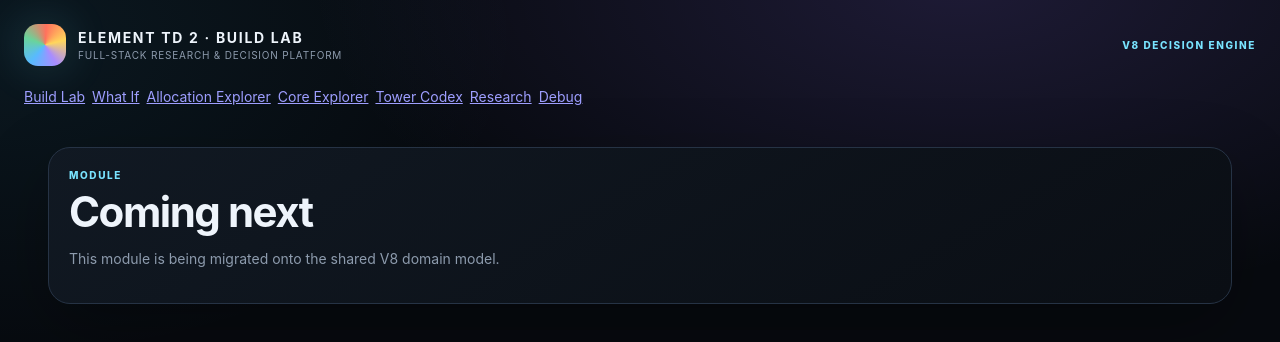
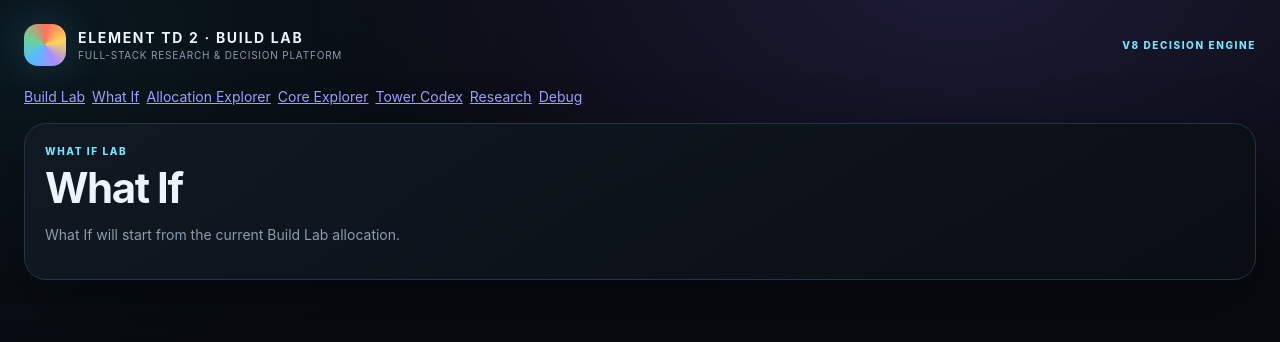
Before and after one commit to jjtzoo/Build-Lab-ETD2, a Next.js app: page /what-if in a window 1280 px wide. Shown: the top 342 px of the page. Built offline with nearby package versions, Linux system fonts and the light colour scheme.

Commit message:
integrate anchor-aware package search

```diff
--- a/app/api/optimize/route.ts
+++ b/app/api/optimize/route.ts
@@ -5,12 +5,22 @@
 const elements = ["Light","Darkness","Water","Fire","Nature","Earth"] as const;
 
 export async function POST(request: Request) {
-  const body = await request.json().catch(()=>null) as { core?: unknown } | null;
+  const body = await request.json().catch(()=>null) as {
+    core?: unknown;
+    anchor?: unknown;
+  } | null;
   const core = Array.isArray(body?.core) ? body.core : [];
+  const anchor =
+    typeof body?.anchor === "string"
+      ? body.anchor
+      : "Auto";
   if (core.length !== 3 || new Set(core).size !== 3 || core.some((x)=>!elements.includes(x as ElementName))) {
     return NextResponse.json({ error: "Choose exactly three distinct core elements." }, { status: 400 });
   }
-  const results = optimizeV8(core as ElementName[]);
+  const results = optimizeV8(
+    core as ElementName[],
+    anchor,
+  );
   return NextResponse.json({
     results: results.finalists.slice(0, 20),
     legalCount: results.evaluations.length,
--- a/app/what-if/page.tsx
+++ b/app/what-if/page.tsx
@@ -1,13 +1,19 @@
-export default function Page() {
+"use client";
+
+import { useState } from "react";
+
+export default function WhatIfPage() {
+  const [message] = useState(
+    "What If will start from the current Build Lab allocation.",
+  );
+
   return (
-    <main className="shell">
-      <section className="panel">
-        <div className="eyebrow">MODULE</div>
-        <h1>Coming next</h1>
-        <p className="muted">
-          This module is being migrated onto the shared V8 domain model.
-        </p>
-      </section>
-    </main>
+    <section className="panel">
+      <div className="eyebrow">WHAT IF LAB</div>
+
+      <h1>What If</h1>
+
+      <p className="muted">{message}</p>
+    </section>
   );
 }
--- a/lib/engine/evaluator-run.ts
+++ b/lib/engine/evaluator-run.ts
@@ -98,6 +98,7 @@
   selectedTowers: Tower[],
   anchor: string | null = null,
 ): CandidateEvaluation {
+
   const allocationLegality =
     evaluateLegality(
       allocation,
--- /dev/null
+++ b/lib/engine/package-search.ts
@@ -0,0 +1,171 @@
+import type {
+  Allocation,
+  ElementName,
+  Tower,
+} from "@/lib/types";
+
+import { TOWERS } from "@/lib/data";
+
+import { evaluatePackage } from "./package-evaluator";
+
+import {
+  buildTowerState,
+} from "./tower-state";
+
+import {
+  evaluateTower,
+} from "./evaluator-bundle";
+
+import type {
+  PackageEvaluation,
+  TowerEvaluationBundle,
+} from "./types";
+
+export interface PackageSearchResult {
+  towers: Tower[];
+  bundles: TowerEvaluationBundle[];
+  evaluation: PackageEvaluation;
+}
+
+function packageSortScore(
+  bundle: TowerEvaluationBundle,
+): number {
+  const dps =
+    typeof bundle.dps.score === "number"
+      ? bundle.dps.score
+      : 0;
+
+  const control =
+    typeof bundle.control.score === "number"
+      ? bundle.control.score
+      : 0;
+
+  const coverage =
+    typeof bundle.coverage.score === "number"
+      ? bundle.coverage.score
+      : 0;
+
+  const amplification =
+    typeof bundle.amplification.score === "number"
+      ? bundle.amplification.score
+      : 0;
+
+  const range =
+    typeof bundle.range.score === "number"
+      ? bundle.range.score
+      : 0;
+
+  const scaling =
+    typeof bundle.scaling.score === "number"
+      ? bundle.scaling.score
+      : 0;
+
+  return (
+    dps * 0.5 +
+    control * 0.15 +
+    coverage * 0.15 +
+    amplification * 0.1 +
+    range * 0.05 +
+    scaling * 0.05
+  );
+}
+
+function unlockedBundles(
+  allocation: Allocation,
+): TowerEvaluationBundle[] {
+  return TOWERS
+    .filter((tower) => {
+      const state =
+        buildTowerState(
+          tower,
+          allocation,
+        );
+
+      return state.unlocked && state.tier > 0;
+    })
+    .map((tower) =>
+      evaluateTower(
+        buildTowerState(
+          tower,
+          allocation,
+        ),
+      ),
+    );
+}
+
+export function searchPackage(
+  allocation: Allocation,
+  _core: ElementName[],
+  anchor = "Auto",
+): PackageSearchResult | null {
+  const bundles =
+    unlockedBundles(allocation);
+
+  if (!bundles.length) {
+    return null;
+  }
+
+  let ordered = [...bundles].sort(
+    (a, b) =>
+      packageSortScore(b) -
+      packageSortScore(a),
+  );
+
+  if (
+    anchor !== "Auto"
+  ) {
+    const anchorBundle =
+      ordered.find(
+        (bundle) =>
+          bundle.state.tower.name ===
+          anchor,
+      );
+
+    if (!anchorBundle) {
+      return null;
+    }
+
+    ordered = [
+      anchorBundle,
+      ...ordered.filter(
+        (bundle) =>
+          bundle.state.tower.name !==
+          anchor,
+      ),
+    ];
+  }
+
+  /*
+   * Start conservatively with a small package.
+   * The package evaluator decides whether the set
+   * is viable and complete.
+   *
+   * Package expansion will be made more sophisticated
+   * after anchor behavior has regression coverage.
+   */
+  const selected =
+    ordered.slice(0, 5);
+
+  const evaluation =
+    evaluatePackage(selected);
+
+  if (
+    anchor !== "Auto" &&
+    !selected.some(
+      (bundle) =>
+        bundle.state.tower.name ===
+        anchor,
+    )
+  ) {
+    return null;
+  }
+
+  return {
+    towers: selected.map(
+      (bundle) =>
+        bundle.state.tower,
+    ),
+    bundles: selected,
+    evaluation,
+  };
+}
--- a/lib/engine/v8-optimizer.ts
+++ b/lib/engine/v8-optimizer.ts
@@ -1,13 +1,16 @@
 import type {
   CandidateEvaluation,
 } from "./types";
+
+import {
+  searchPackage,
+} from "./package-search";
 
 import type {
   ElementName,
 } from "@/lib/types";
 
 import {
-  evaluateAllocation,
   legalAllocations,
 } from "./allocation";
 
@@ -28,18 +31,28 @@
 
 export function optimizeV8(
   core: ElementName[],
+  anchor = "Auto",
 ): V8OptimizationResult {
   const evaluations: CandidateEvaluation[] = [];
 
   for (const allocation of legalAllocations(core)) {
-    const legacyCandidate =
-      evaluateAllocation(allocation);
+    const packageResult =
+      searchPackage(
+        allocation,
+        core,
+        anchor,
+      );
+
+    if (!packageResult) {
+      continue;
+    }
 
     const evaluation =
       evaluateCandidate(
         allocation,
         core,
-        legacyCandidate.selected,
+        packageResult.towers,
+        anchor,
       );
 
     evaluations.push(evaluation);
```
Also changed, not shown: app/page.tsx (+7 -2 lines), components/build-lab/build-input.tsx (+14 -1 lines), components/build-lab/tower-anchor.tsx (added, +52 -0 lines), 2 other files (tests, documents, lock files or other folders).
